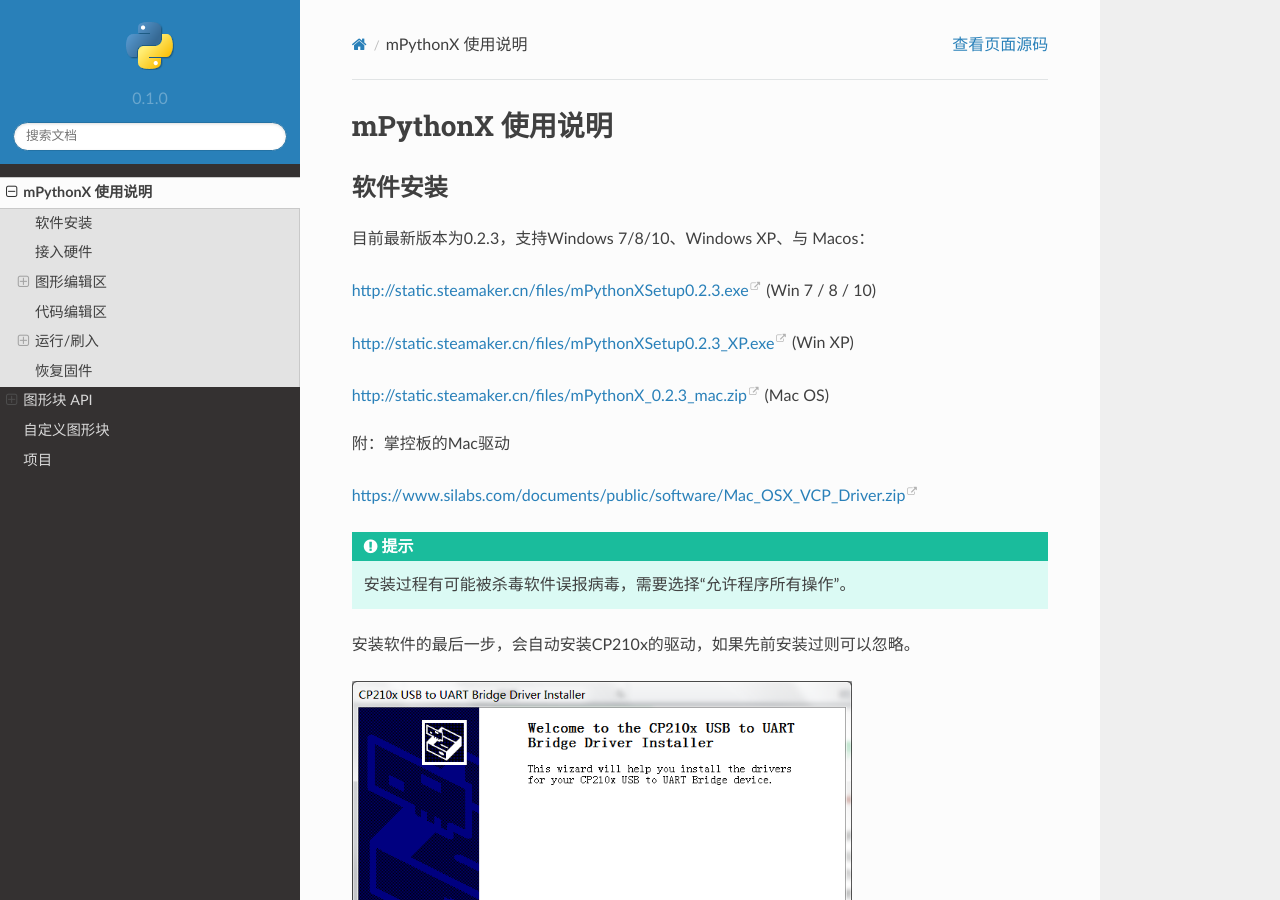
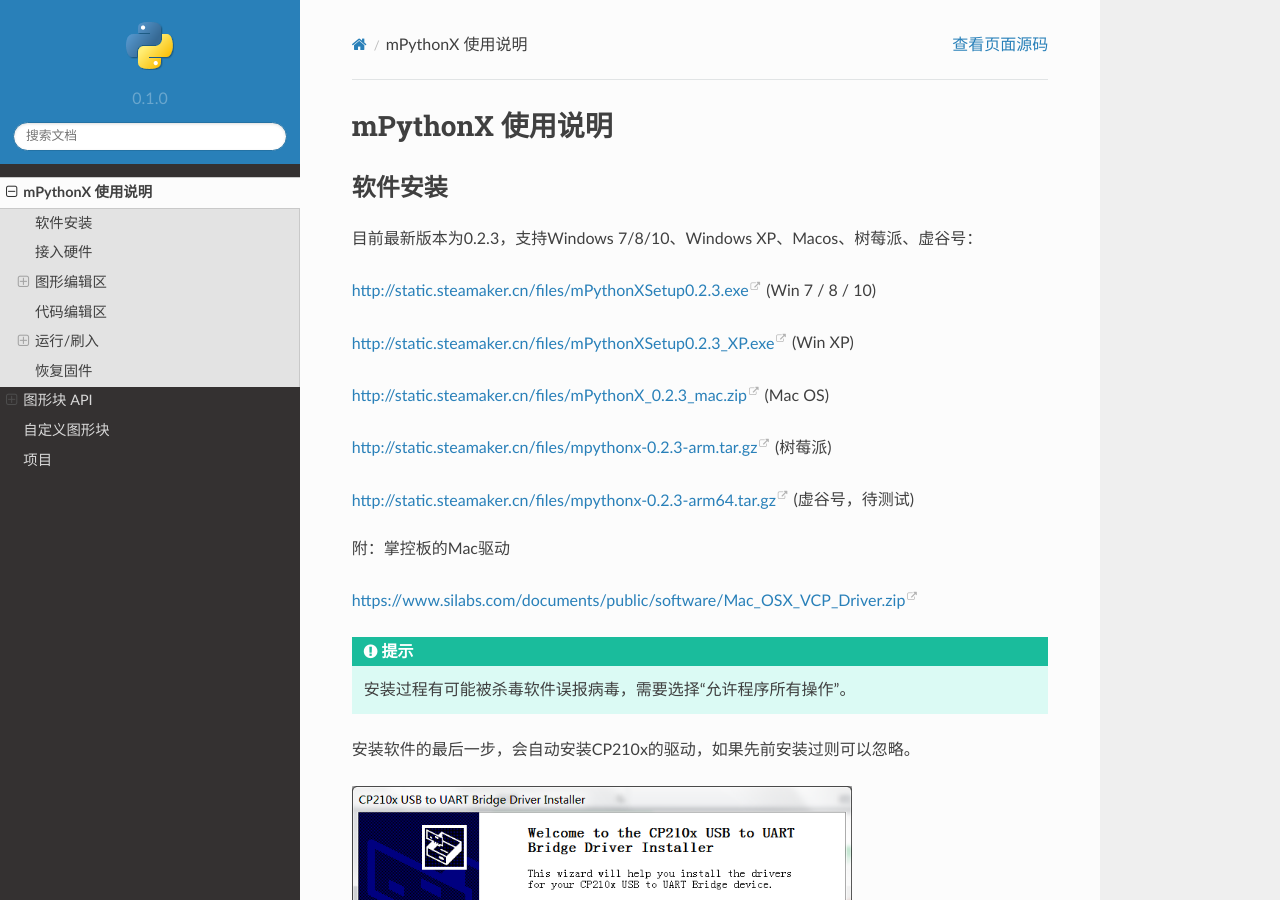
Before and after one commit to labplus-cn/mPythonX-docs, a Sphinx documentation site: the page built from source/mPythonX.rst, in a window 1280 px wide and 900 px high. Built offline with Sphinx 7.4.7 and the Read the Docs theme 2.0.0, drawn with Linux system fonts in a browser that asks for light colours.

Commit message:
Update mPythonX.rst

```diff
--- a/source/mPythonX.rst
+++ b/source/mPythonX.rst
@@ -4,7 +4,7 @@
 软件安装
 -----------
 
-目前最新版本为0.2.3，支持Windows 7/8/10、Windows XP、与 Macos：
+目前最新版本为0.2.3，支持Windows 7/8/10、Windows XP、Macos、树莓派、虚谷号：
 
 http://static.steamaker.cn/files/mPythonXSetup0.2.3.exe
 (Win 7 / 8 / 10)
@@ -14,6 +14,12 @@
 
 http://static.steamaker.cn/files/mPythonX_0.2.3_mac.zip
 (Mac OS)
+
+http://static.steamaker.cn/files/mpythonx-0.2.3-arm.tar.gz
+(树莓派)
+
+http://static.steamaker.cn/files/mpythonx-0.2.3-arm64.tar.gz
+(虚谷号，待测试)
 
 附：掌控板的Mac驱动
 
```
